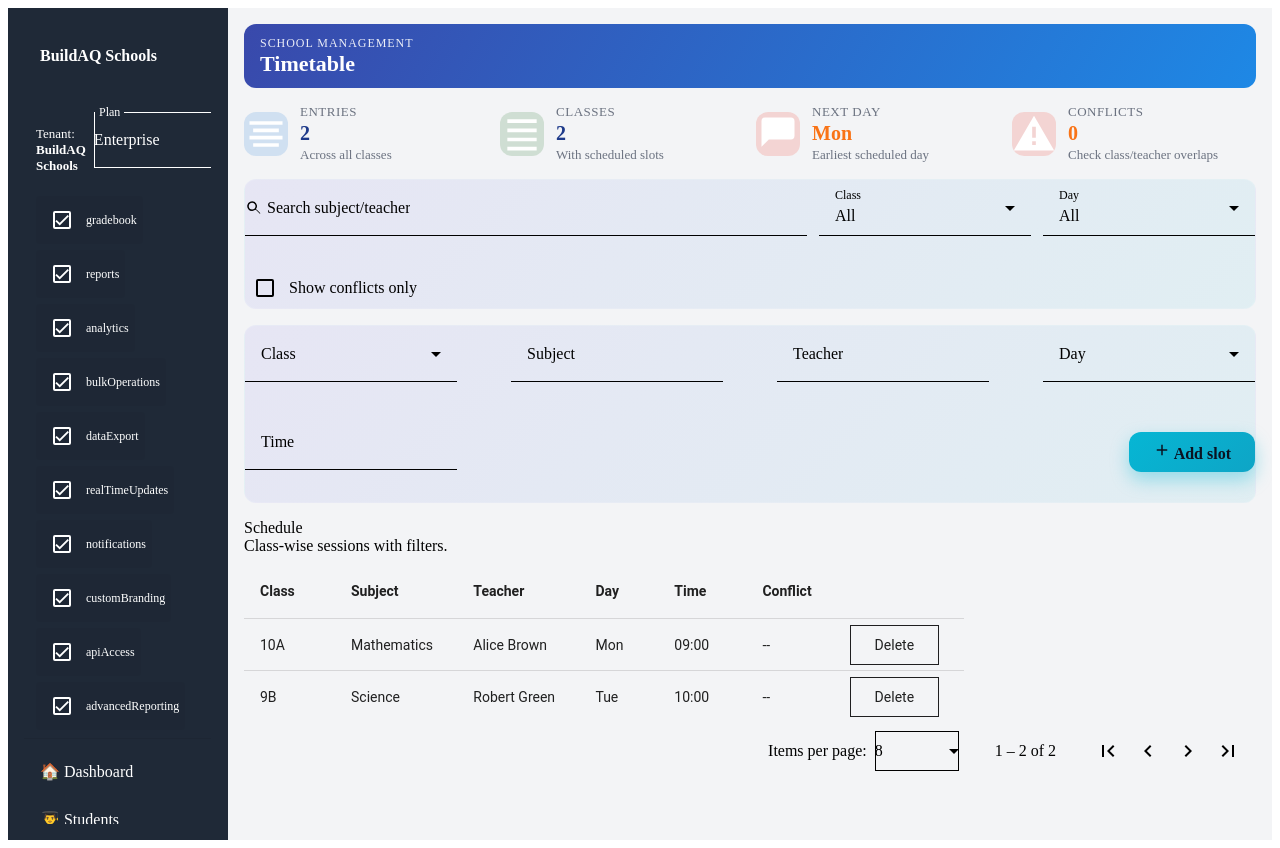
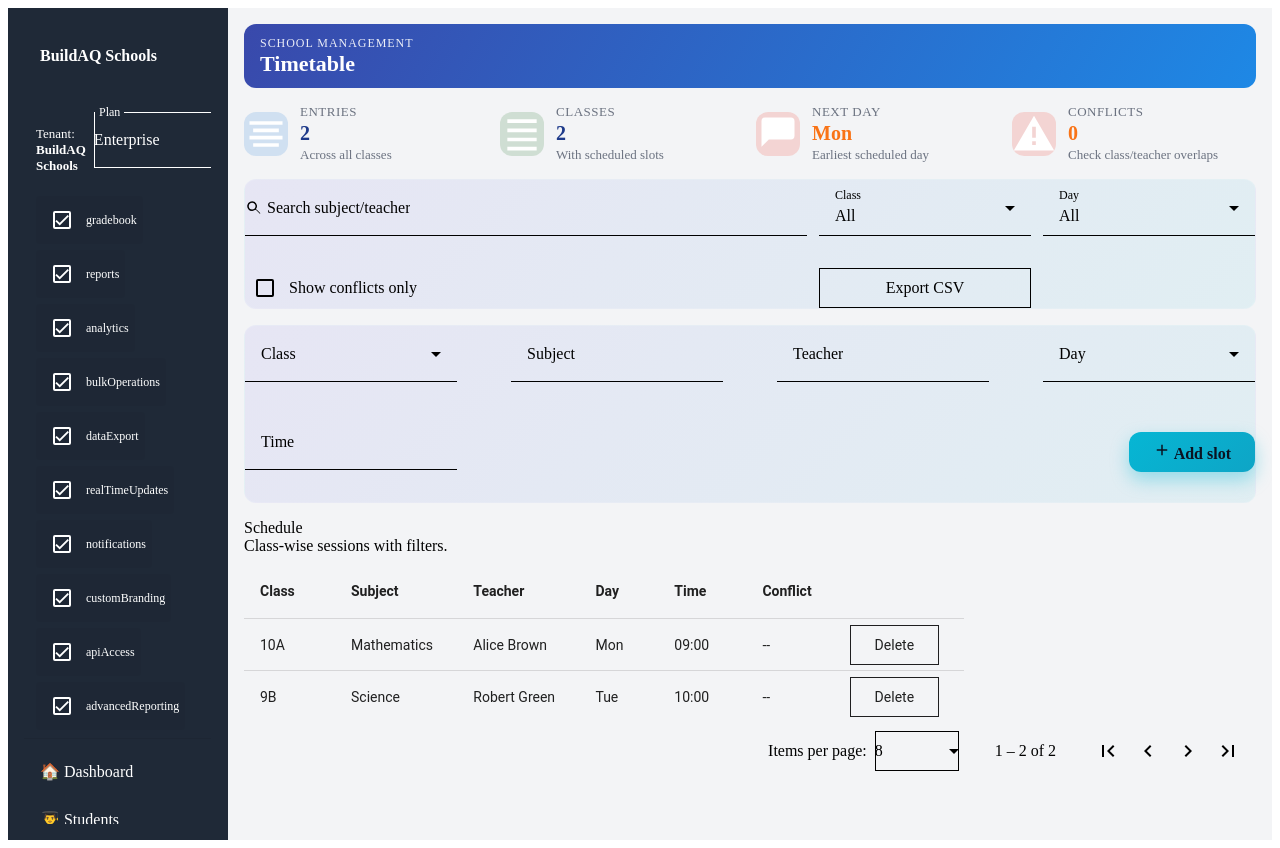
Before and after one commit to santhoshkumarvaranasi/buildaq-schools, an Angular app: page /timetable in a window 1280 px wide. Built offline with nearby package versions, Linux system fonts and the light colour scheme.

Commit message:
feature: Timetable export to CSV.

```diff
--- a/src/app/features/timetable/timetable.ts
+++ b/src/app/features/timetable/timetable.ts
@@ -106,6 +106,7 @@ type TimetableRow = {
             </mat-select>
           </mat-form-field>
           <mat-checkbox [(ngModel)]="showConflictsOnly" (change)="applyFilters()">Show conflicts only</mat-checkbox>
+          <button mat-stroked-button color="primary" class="ghost-button" (click)="exportCsv()">Export CSV</button>
         </div>
       </mat-card>
 
@@ -304,4 +305,25 @@ export class TimetableComponent implements AfterViewInit {
     classMap.forEach(v => mark(v, 'Class overlap'));
     teacherMap.forEach(v => mark(v, 'Teacher overlap'));
   }
+
+  exportCsv() {
+    const headers = ['Class','Subject','Teacher','Day','Time','Conflict','Reason'];
+    const lines = this.dataSource.data.map(r => [
+      r.classId,
+      `"${(r.subject || '').replace(/"/g, '""')}"`,
+      `"${(r.teacher || '').replace(/"/g, '""')}"`,
+      r.day,
+      r.time,
+      r.conflict ? 'Yes' : 'No',
+      r.conflictReason || ''
+    ].join(','));
+    const csv = [headers.join(','), ...lines].join('\n');
+    const blob = new Blob([csv], { type: 'text/csv;charset=utf-8;' });
+    const url = URL.createObjectURL(blob);
+    const a = document.createElement('a');
+    a.href = url;
+    a.download = 'timetable.csv';
+    a.click();
+    URL.revokeObjectURL(url);
+  }
 }
```
